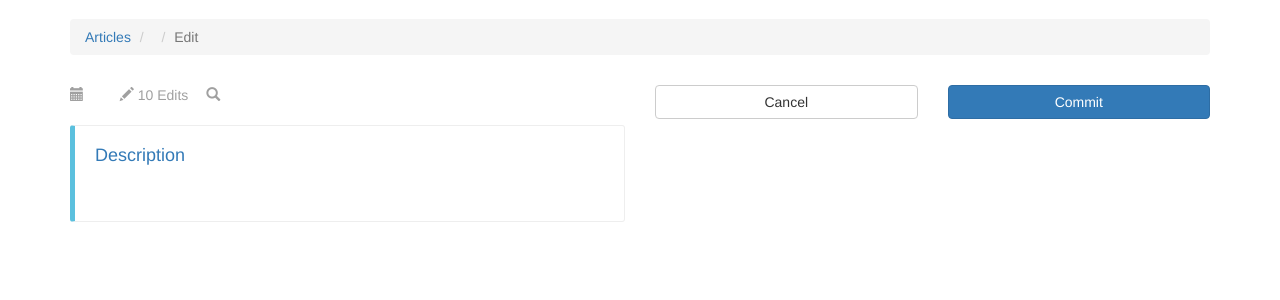
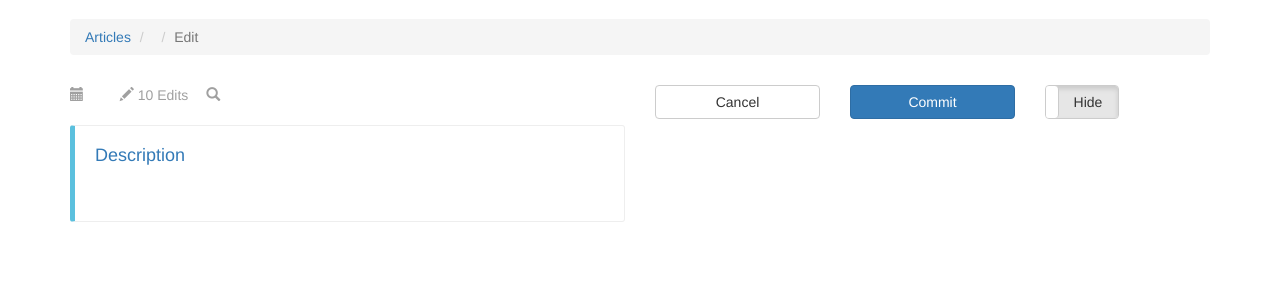
Before and after one commit to zyshin/Ception, a Django app: template ception/articles/templates/articles/edit.html in a window 1280 px wide. Shown: the part 51-351 px from the top of the page. Run offline with Django 3.2, Linux system fonts and the light colour scheme; the template is opened without the code that fills it, so the values that code supplies are empty; some libraries are stand-ins or nearby versions; some web fonts are replaced.

Commit message:
Add a button to toggle sentence context

```diff
--- a/ception/articles/new_parser.py
+++ b/ception/articles/new_parser.py
@@ -197,7 +197,8 @@ def set_mapping_array(info_array, origin_count):
                             content += ss.content
                     content += "</span>"
                     sentence_info_dict = {
-                        'content': former_content + content + latter_content,
+                        'context': former_content + content + latter_content,
+                        'sentence': content,
                         'id': s.sid,
                         'edited': not s.status == SentenceInfo.UNCHANGED
                     }
--- a/ception/articles/static/css/edit.css
+++ b/ception/articles/static/css/edit.css
@@ -136,12 +136,11 @@
     color: #333;
 }
 
-highlight {
-    background-color: #FFFF88;
-    font-weight: bold
-}
 
 .highlight {
     background-color: #FFFF88;
-    font-weight: bold
 }
+
+.context {
+    opacity: 0.2;
+}
--- a/ception/articles/static/js/edit.js
+++ b/ception/articles/static/js/edit.js
@@ -131,6 +131,20 @@ $(function () {
       e.preventDefault();
     }
   });
+
+
+  $("#toggle-sentence-view").change(function () {
+
+    if ($(this).prop('checked')) {
+      console.log($(".sentence-content-others"));
+      $(".sentence-content-others").css("display", "none");
+      $(".cke_concise").css("display", "inline");
+    } else {
+      $(".sentence-content-others").css("display", "inline");
+      $(".cke_concise").css("display", "none");
+    }
+  });
+
 });
 
 
@@ -209,9 +223,9 @@ function init_page(current_version, current_user, json_str_array) {
             version.block.removeAttr("hidden");
             get_sentence_comment(version.id, s.id, version.block);
             get_sentence_vote(version.id, s.id, version.block);
-            sentence_content.html(s.content);
+            sentence_content.html(s.sentence);
             var author_editor = CKEDITOR.instances["editor-" + version.author];
-            author_editor.setData(s.content);
+            author_editor.setData(s.context);
             var range = new CKEDITOR.dom.range(editor.document);
             var element = author_editor.document.findOne("#current");
             var iframe_window = $("iframe", "#cke_editor-" + version.author)[0].contentWindow;
--- a/ception/articles/templates/articles/edit.html
+++ b/ception/articles/templates/articles/edit.html
@@ -6,8 +6,11 @@
   <link href="{% static 'css/articles.css' %}" rel="stylesheet">
   <link href="{% static 'css/edit.css' %}" rel="stylesheet">
   <link href="{% static 'css/callout.css' %}" rel="stylesheet">
+  <link href="{% static 'css/bootstrap-toggle.min.css' %}" rel="stylesheet">
   <script src="{% static 'js/articles.js' %}"></script>
   <script src="{% static 'js/edit.js' %}"></script>
+  <script src="{% static 'js/bootstrap-toggle.min.js' %}"></script>
+
 {% endblock head %}
 
 {% block main %}
@@ -73,16 +76,17 @@
     </div>
 
     <div class="col-md-6" id="sidebar">
-      <div class="row">
-        <div class="col-md-6">
-          <a class="btn btn-default btn-block" id="cancel-button" style="margin-top: 10px;"
-             href="{% url 'articles' %}">{% trans 'Cancel' %}</a>
+      <div class="row" style="margin-top: 10px;">
+        <div class="col-md-4">
+          <a class="btn btn-default btn-block" id="cancel-button" href="{% url 'articles' %}">{% trans 'Cancel' %}</a>
         </div>
-        <div class="col-md-6">
-          <button class="btn btn-primary btn-block" id="commit-button"
-                  style="margin-top: 10px;">{% trans 'Commit' %}</button>
+        <div class="col-md-4">
+          <button class="btn btn-primary btn-block" id="commit-button">{% trans 'Commit' %}</button>
         </div>
+        <div class="col-md-4">
+          <input id="toggle-sentence-view" type="checkbox" data-toggle="toggle" data-on="Show" data-off="Hide">
         </div>
+      </div>
       <div id="sentence-list" hidden="hidden">
         {% include 'articles/partial_sentence.html' with author=user %}
         {% for author in data.authors %}
--- a/ception/articles/templates/articles/partial_sentence.html
+++ b/ception/articles/templates/articles/partial_sentence.html
@@ -20,7 +20,7 @@
         </div>
       </h5>
       {% ifnotequal author user %}
-        <div class="sentence-content" style="display: none"></div>
+        <div class="sentence-content sentence-content-others"></div>
         <textarea id="editor-{{ author }}" disabled></textarea>
         <script>
           var editor_instance = CKEDITOR.replace("editor-{{ author }}", {
@@ -30,7 +30,7 @@
               }
           );
           editor_instance.on("instanceReady", function (event) {
-            $("#cke_editor-{{ author }}").addClass("cke_concise");
+            $("#cke_editor-{{ author }}").addClass("cke_concise").css("display", "none");
           });
 
         </script>
--- /dev/null
+++ b/ception/static/css/bootstrap-toggle.min.css
@@ -0,0 +1,124 @@
+/*! ========================================================================
+ * Bootstrap Toggle: bootstrap-toggle.css v2.2.0
+ * http://www.bootstraptoggle.com
+ * ========================================================================
+ * Copyright 2014 Min Hur, The New York Times Company
+ * Licensed under MIT
+ * ======================================================================== */
+.checkbox label .toggle, .checkbox-inline .toggle {
+    margin-left: -20px;
+    margin-right: 5px
+}
+
+.toggle {
+    position: relative;
+    overflow: hidden
+}
+
+.toggle input[type=checkbox] {
+    display: none
+}
+
+.toggle-group {
+    position: absolute;
+    width: 200%;
+    top: 0;
+    bottom: 0;
+    left: 0;
+    transition: left .35s;
+    -webkit-transition: left .35s;
+    -moz-user-select: none;
+    -webkit-user-select: none
+}
+
+.toggle.off .toggle-group {
+    left: -100%
+}
+
+.toggle-on {
+    position: absolute;
+    top: 0;
+    bottom: 0;
+    left: 0;
+    right: 50%;
+    margin: 0;
+    border: 0;
+    border-radius: 0
+}
+
+.toggle-off {
+    position: absolute;
+    top: 0;
+    bottom: 0;
+    left: 50%;
+    right: 0;
+    margin: 0;
+    border: 0;
+    border-radius: 0
+}
+
+.toggle-handle {
+    position: relative;
+    margin: 0 auto;
+    padding-top: 0;
+    padding-bottom: 0;
+    height: 100%;
+    width: 0;
+    border-width: 0 1px
+}
+
+.toggle.btn {
+    min-width: 59px;
+    min-height: 34px
+}
+
+.toggle-on.btn {
+    padding-right: 24px
+}
+
+.toggle-off.btn {
+    padding-left: 24px
+}
+
+.toggle.btn-lg {
+    min-width: 79px;
+    min-height: 45px
+}
+
+.toggle-on.btn-lg {
+    padding-right: 31px
+}
+
+.toggle-off.btn-lg {
+    padding-left: 31px
+}
+
+.toggle-handle.btn-lg {
+    width: 40px
+}
+
+.toggle.btn-sm {
+    min-width: 50px;
+    min-height: 30px
+}
+
+.toggle-on.btn-sm {
+    padding-right: 20px
+}
+
+.toggle-off.btn-sm {
+    padding-left: 20px
+}
+
+.toggle.btn-xs {
+    min-width: 35px;
+    min-height: 22px
+}
+
+.toggle-on.btn-xs {
+    padding-right: 12px
+}
+
+.toggle-off.btn-xs {
+    padding-left: 12px
+}
```
Also changed, not shown: ception/static/js/bootstrap-toggle.min.js (added), 1 other file.
